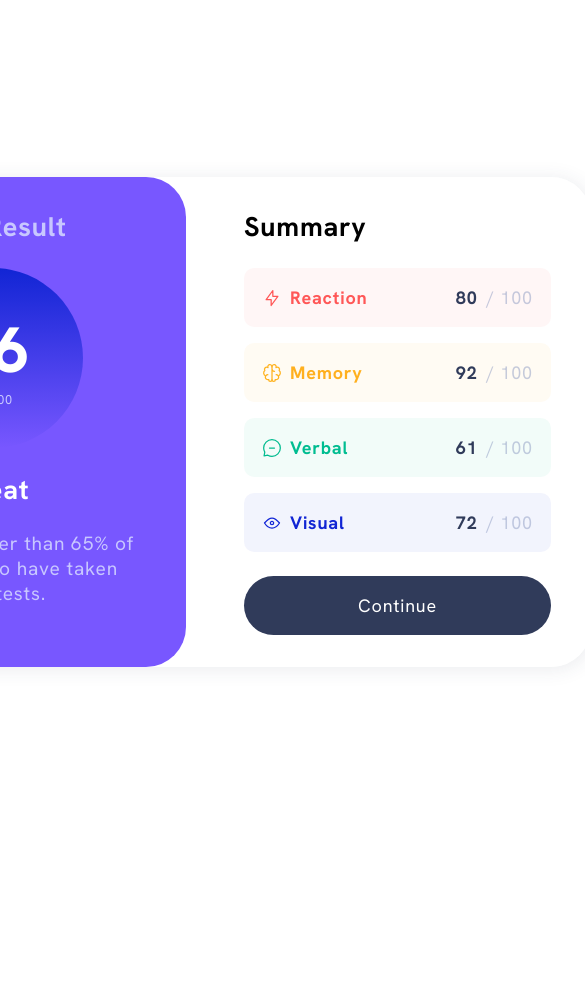
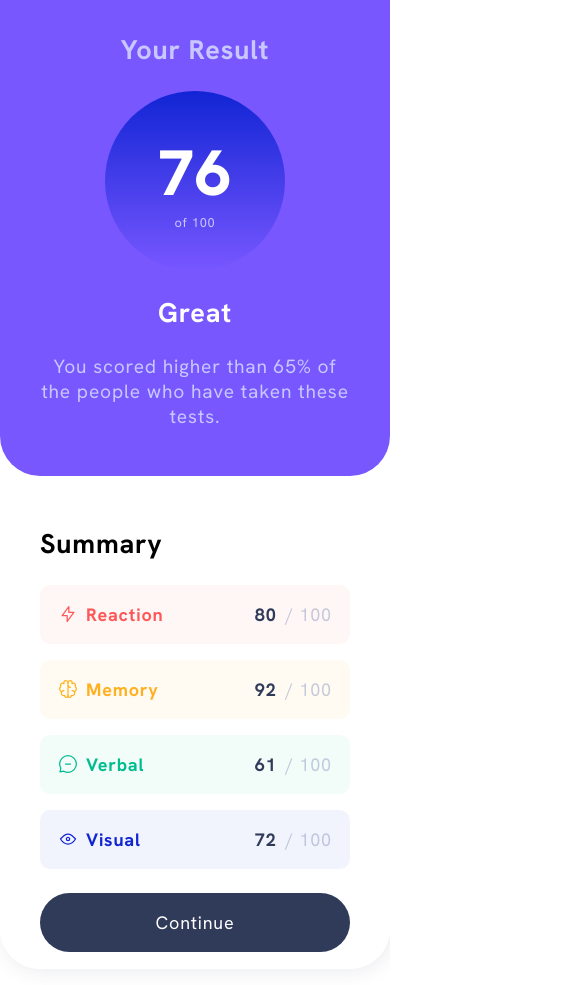
Before and after one commit to justinwarddesign/fem-results-summary, a plain HTML site: page index.html in a window 390 px wide. Shown: the whole page, 585 px wide, since content can reach past the window. Before the commit the page ends 844 px from the top, so only its background shows below. Drawn offline with Linux system fonts and the light colour scheme.

Commit message:
media query

```diff
--- a/assets/css/style.css
+++ b/assets/css/style.css
@@ -168,3 +168,21 @@ body{
 .btn:active{
     background: var(--clr-gradient-blue__btn);
 }
+
+@media (max-width: 600px){
+    body{
+        overflow-x: hidden;
+    }
+    .container{
+        width: 100vw;
+        flex-direction: column;
+        border-top-right-radius: 0;
+        border-top-left-radius: 0;
+        margin-bottom: 1rem;
+    }
+    .col{
+        border-top-right-radius: 0;
+        border-top-left-radius: 0;
+    }
+
+}
```
